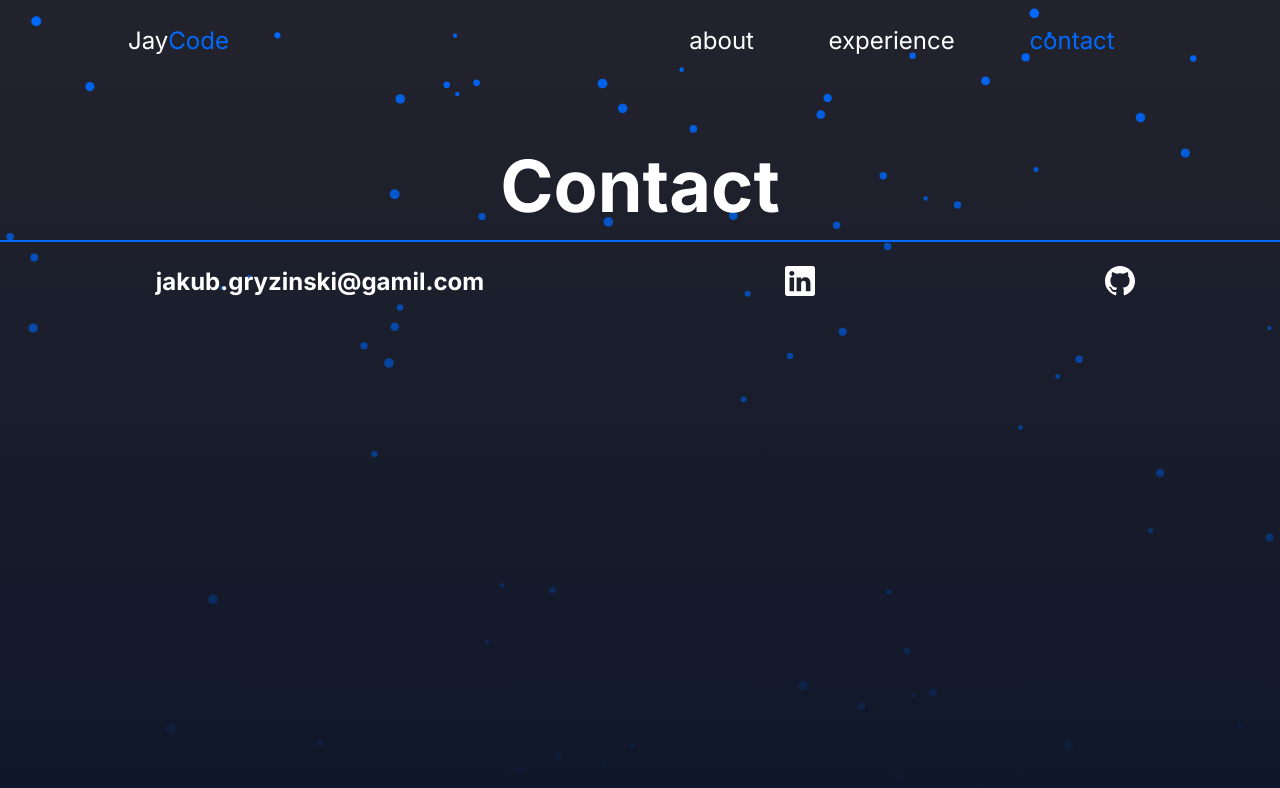
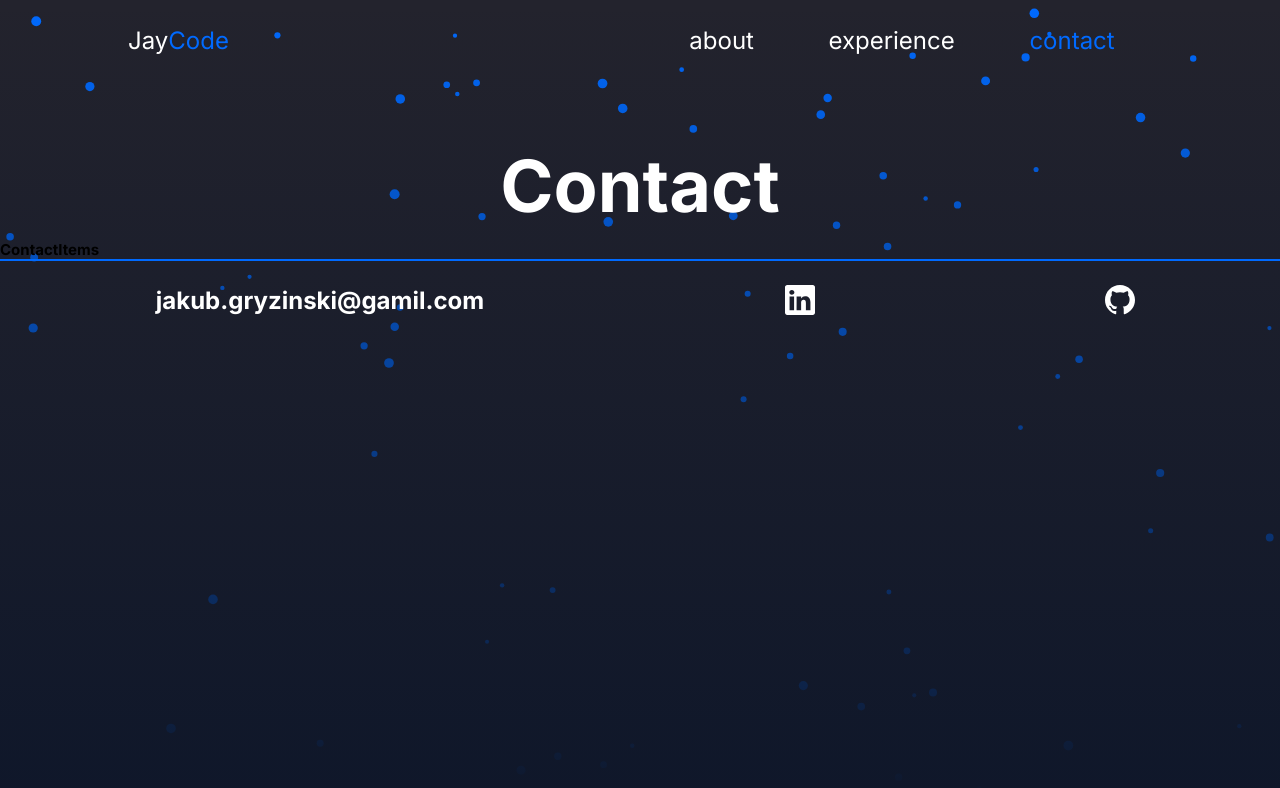
Before and after one commit to JayCodeGitHub/jaycode.pl, a Next.js app: page /contact in a window 1280 px wide. Shown: the top 788 px of the page. Built offline with nearby package versions, Linux system fonts and the light colour scheme.

Commit message:
Created contact Items

```diff
--- /dev/null
+++ b/src/components/contactItems/contactItems.styles..ts
@@ -0,0 +1,3 @@
+import styled from "styled-components";
+
+export const StyledWrapper = styled.section``
--- /dev/null
+++ b/src/components/contactItems/contactItems.tsx
@@ -0,0 +1,9 @@
+import { StyledWrapper } from "./contactItems.styles.";
+
+export default function ContactItems() {
+  return (
+    <StyledWrapper>
+      <h1>ContactItems</h1>
+    </StyledWrapper>
+  );
+}
--- a/src/pages/contact.tsx
+++ b/src/pages/contact.tsx
@@ -1,9 +1,11 @@
 import Header from "@/components/header/header";
+import ContactItems from "@/components/contactItems/contactItems";
 
 export default function Contact() {
   return (
     <main>
       <Header title="Contact" />
+      <ContactItems />
     </main>
   );
 }
```
